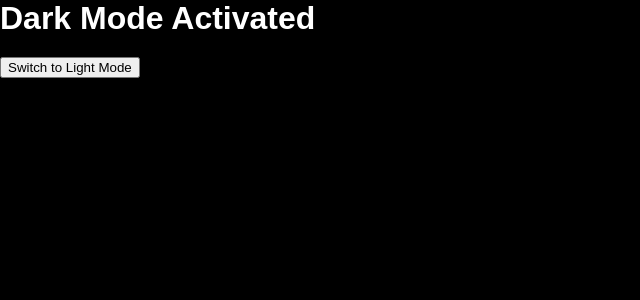
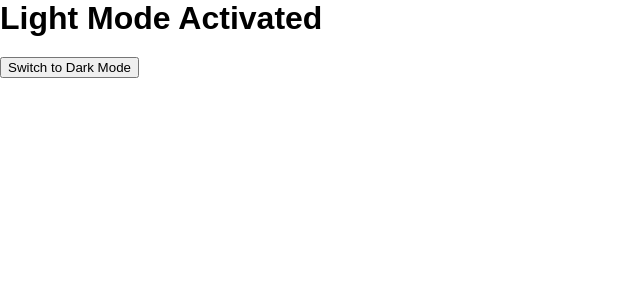
Before and after one commit to Shankar-pathade/React-Theme-Toggler---React-State-Events-Context-API---In-Class---rorj3ba5g5he, a React app: page / in a window 1280 px wide. Shown: the top 300 px of the page, without its empty margins (0-640 px from the left). Built offline with nearby package versions, Linux system fonts and the light colour scheme.

Commit message:
Update App.js

```diff
--- a/src/components/App.js
+++ b/src/components/App.js
@@ -2,19 +2,15 @@ import React, { useState } from 'react'
 import '../styles/App.css';
 
 const App = () => {
+
   const [isDarkMode, setIsDarkMode] = useState(false);
-
-  const handleToggleClick = () => {
-    setIsDarkMode(!isDarkMode);
-  };
-
-
+  const changeHandler = () => {
+      setIsDarkMode(!isDarkMode);
+  }
   return (
-    <div id="main" style={{ backgroundColor: isDarkMode ?  "rgb(255, 255, 255)" :"rgb(0, 0, 0)", color: isDarkMode ?   "rgb(0, 0, 0)" : "rgb(255, 255, 255)"}}>
-      <h1>{isDarkMode ?   "Light Mode Activated" : "Dark Mode Activated"}</h1>
-      <button onClick={handleToggleClick}>
-        {isDarkMode ?   "Switch to Dark Mode" : "Switch to Light Mode"}
-      </button>
+    <div id="main" className={isDarkMode?'dark':'light'}>
+      <h1>{isDarkMode ? "Dark Mode Activated":"Light Mode Activated"}</h1>
+      <button onClick={changeHandler}>{isDarkMode ?'Switch to Light Mode':'Switch to Dark Mode'}</button>
     </div>
   )
 }
```
